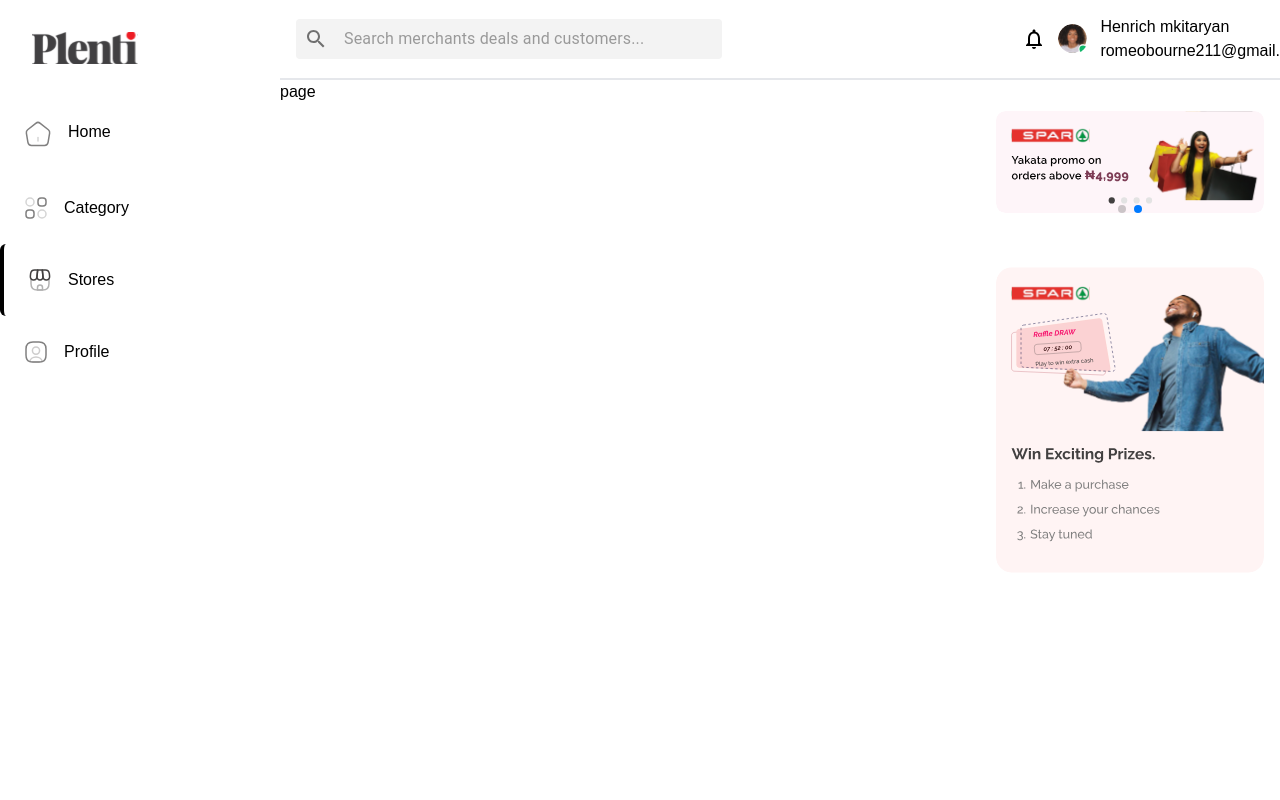
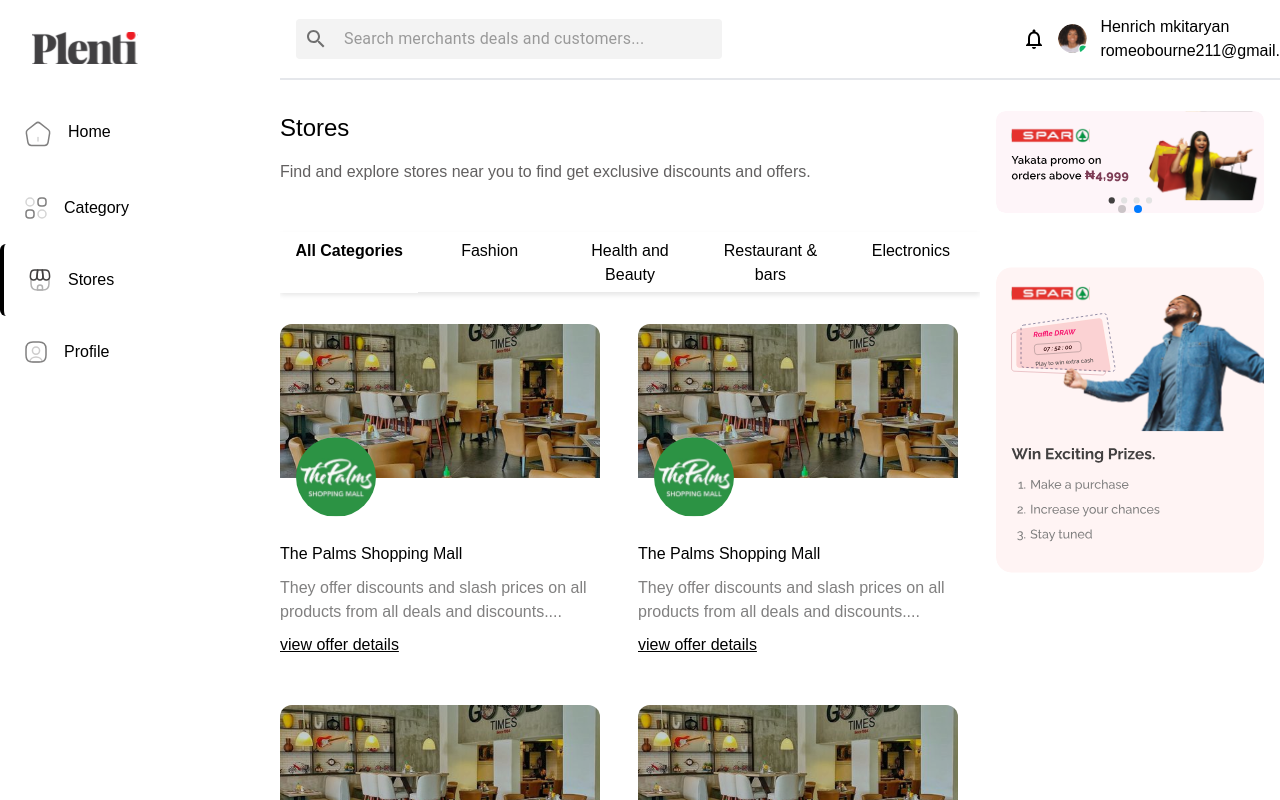
Before and after one commit to tvioafrica/Plenti-Front-end, a Next.js app in the folder plenti-customer/: page /stores in a window 1280 px wide. Built offline with nearby package versions, Linux system fonts and the light colour scheme.

Commit message:
feat:store details

```diff
--- a/plenti-customer/app/constants/index.js
+++ b/plenti-customer/app/constants/index.js
@@ -19,7 +19,9 @@
   brand1,
   brand2,
   brand3,
-  deal
+  deal,
+  mall,
+  mallimage
 } from "../../images";
 
 const navLinks = [
@@ -109,6 +111,33 @@
     remainingDays: 0,
   },
 ];
+
+const malls= [
+  {
+    image:mallimage,
+    mall: mall,
+    mallName:'The palms shopping mall',
+    descripton:'They offer discounts and slash prices on all products from all deals and discounts....'
+  },
+  {
+    image:mallimage,
+    mall: mall,
+    mallName:'The palms shopping mall',
+    descripton:'They offer discounts and slash prices on all products from all deals and discounts....'
+  },
+  {
+    image:mallimage,
+    mall: mall,
+    mallName:'The palms shopping mall',
+    descripton:'They offer discounts and slash prices on all products from all deals and discounts....'
+  },
+  {
+    image:mallimage,
+    mall: mall,
+    mallName:'The palms shopping mall',
+    descripton:'They offer discounts and slash prices on all products from all deals and discounts....'
+  },
+]
 
 const pointOptions = [
   {
@@ -229,4 +258,4 @@
 ];
 
 
-export { navLinks, offerCard, pointOptions, cate, category_brands,colors ,brands, dealCard};
+export { navLinks, offerCard, pointOptions, cate, category_brands,colors ,brands, dealCard ,malls};
--- a/plenti-customer/app/stores/page.tsx
+++ b/plenti-customer/app/stores/page.tsx
@@ -1,9 +1,71 @@
-import React from 'react'
+"use client";
+import Link from "next/link";
+import React from "react";
+import { Tab, Tabs, TabList, TabPanel } from "react-tabs";
+import "react-tabs/style/react-tabs.css";
+import { malls } from "../constants/index";
 
 const page = () => {
   return (
-    <div>page</div>
-  )
-}
+    <>
+      <div className="py-[2rem]">
+        <h2 className="text-2xl capitalize mb-[1rem]">stores</h2>
+        <p
+          className="text-[#626060]"
+        >
+          Find and explore stores near you to find get exclusive discounts and
+          offers.
+        </p>
+      </div>
+      <Tabs>
+        <TabList>
+          <Tab>All Categories</Tab>
+          <Tab>Fashion</Tab>
+          <Tab>Health and Beauty</Tab>
+          <Tab>Restaurant & bars</Tab>
+          <Tab>Electronics</Tab>
+        </TabList>
 
-export default page
+        <TabPanel>
+          <div className="grid grid-cols-2 gap-4 my-[2rem]">
+            {malls.map((mall) => {
+              return (
+                <div className="w-[320px] mb-[2rem]">
+                  <aside className="relative mb-[4rem]">
+                    <img
+                      src={mall.image.src}
+                      className="w-full rounded-t-xl h-[154px] object-cover"
+                      alt=""
+                    />
+                    <img
+                      src={mall.mall.src}
+                      className="h-[80px] bottom-[-25%] left-4 absolute w-[80px] rounded-full"
+                      alt=""
+                    />
+                  </aside>
+                  <aside>
+                    <h2 className="capitalize">{mall.mallName}</h2>
+                    <p className="text-[#818080] my-[0.6rem]">
+                      {mall.descripton}
+                    </p>
+                    <Link href={`/stores/${mall.mallName}`}>
+                      <p className="underline">view offer details</p>
+                    </Link>
+                  </aside>
+                </div>
+              );
+            })}
+          </div>
+        </TabPanel>
+        <TabPanel>
+          <h2>Any content 2</h2>
+        </TabPanel>
+        <TabPanel>
+          <h2>Any content 2</h2>
+        </TabPanel>
+      </Tabs>
+    </>
+  );
+};
+
+export default page;
--- a/plenti-customer/images/index.js
+++ b/plenti-customer/images/index.js
@@ -22,6 +22,8 @@
 import brand2 from './brand2.svg'
 import brand3 from './brand3.svg'
 import deal from './deal.svg'
+import mall from './mall.svg'
+import mallimage from './mallimage.svg'
 
 export {
   logo,
@@ -48,4 +50,6 @@
   brand2,
   deal,
   brand3,
+  mall,
+  mallimage,
 };
```
Also changed, not shown: plenti-customer/images/mall.svg (added), plenti-customer/images/mallimage.svg (added).
